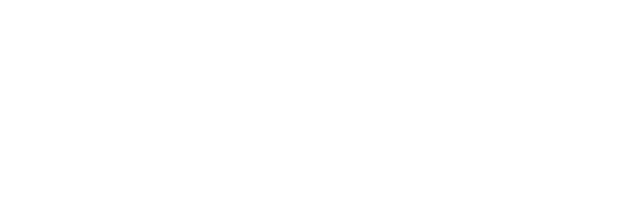
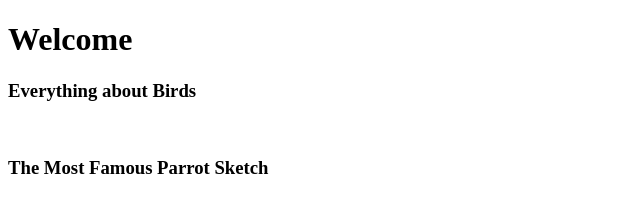
Before and after one commit to steph-baron/birds-collab, a plain HTML site: page index.html in a window 1280 px wide. Shown: the whole page, without its empty margins (0-640 px from the left). Drawn offline with Linux system fonts and the light colour scheme.

Commit message:
Add dead parrot sketch from Monty Python

```diff
--- a/index.html
+++ b/index.html
@@ -5,6 +5,12 @@
     <title>The Birds!</title>
   </head>
   <body>
+    <h1>Welcome</h1>
+    <h3>Everything about Birds</h3>
+    <br>
+    <h3>The Most Famous Parrot Sketch</h3>
+    <a href="https://www.youtube.com/watch?v=4vuW6tQ0218&list=RD4vuW6tQ0218&t=9"></a>
 
+    </video>
   </body>
 </html>
```
